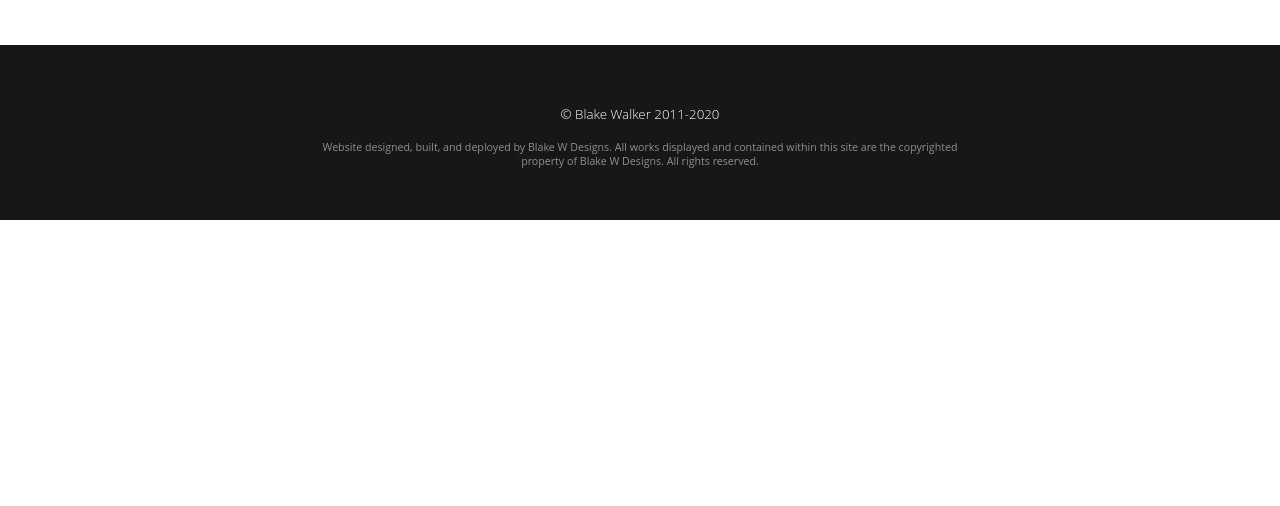
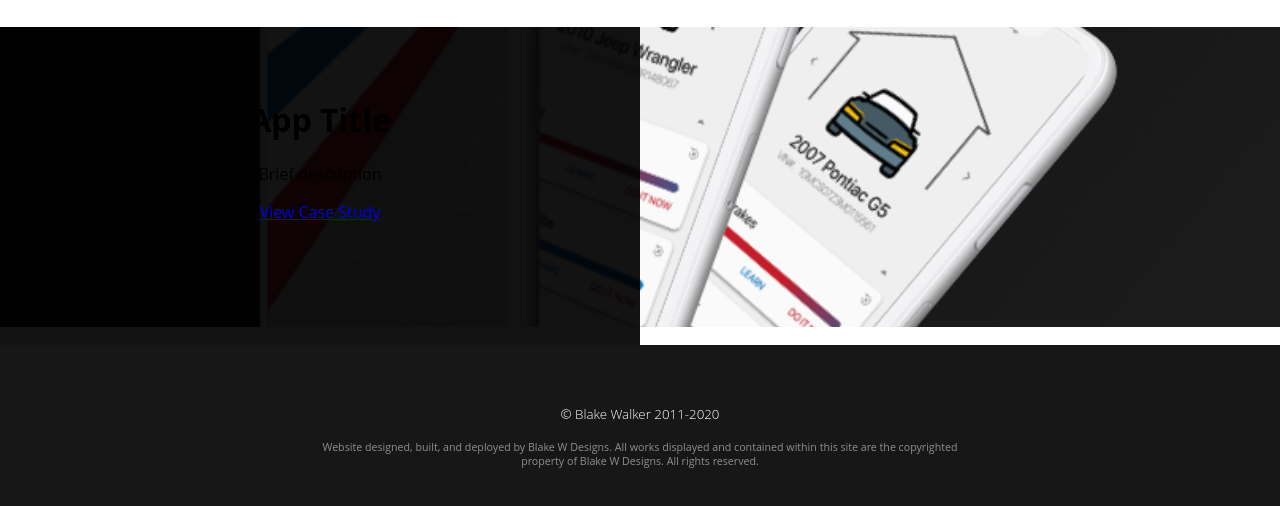
Before and after one commit to blakewdesigns/blakewdesigns.github.io, a plain HTML site: page index.html in a window 1280 px wide. Shown: the part 1258-1764 px from the top of the page. Before the commit the page ends 1478 px from the top, so only its background shows below. Drawn offline with Linux system fonts and the light colour scheme.

Commit message:
Single Page Test

```diff
--- a/global.css
+++ b/global.css
@@ -259,6 +259,28 @@
 #pagebtn{
     width:60px;
 }
+
+.testframe{
+    width: 100%;
+    height: 300px;
+    background-image: url(/src/images/Vroom\ Case\ Cover.png);
+    background-size: cover;
+    background-attachment: fixed;
+    background-position: center;
+    background-repeat: no-repeat;
+}
+.testcontainer{
+    width: 50%;
+    height: 300px;
+    background-color: rgba(0, 0, 0, 0.925);
+    text-align: center;
+    padding-top: 50px;
+}
+
+
+
+
+
 @media (max-width: 640px){
     .header{
         object-fit: scale-down;
--- a/index.html
+++ b/index.html
@@ -69,6 +69,13 @@
             </div>
         </a>
     </div>
+    <div class="testframe">
+        <div class="testcontainer">
+            <h1>App Title</h1>
+            <p>Brief description</p>
+            <a href="#">View Case Study</a>
+        </div>
+    </div>
     <footer>
         <h4 id="footertag">© Blake Walker 2011-2020</h4>
         <p class="footnotes">Website designed, built, and deployed by Blake W Designs. All works displayed and contained within this site are the copyrighted property of Blake W Designs. All rights reserved.</p>
```
